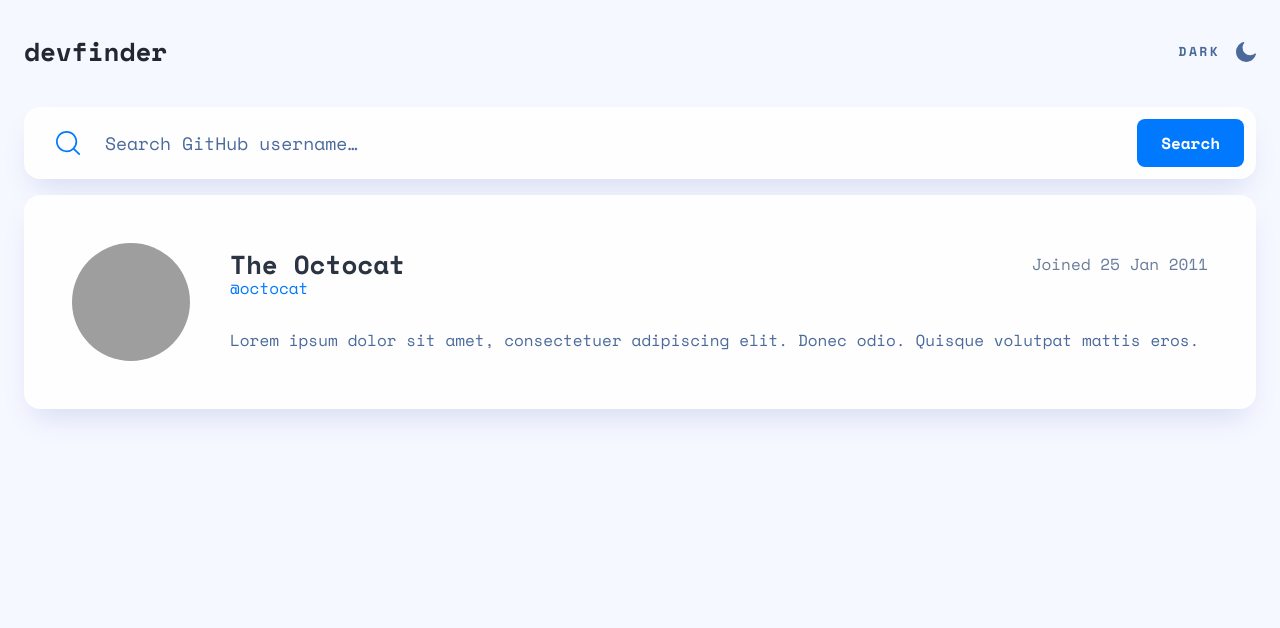
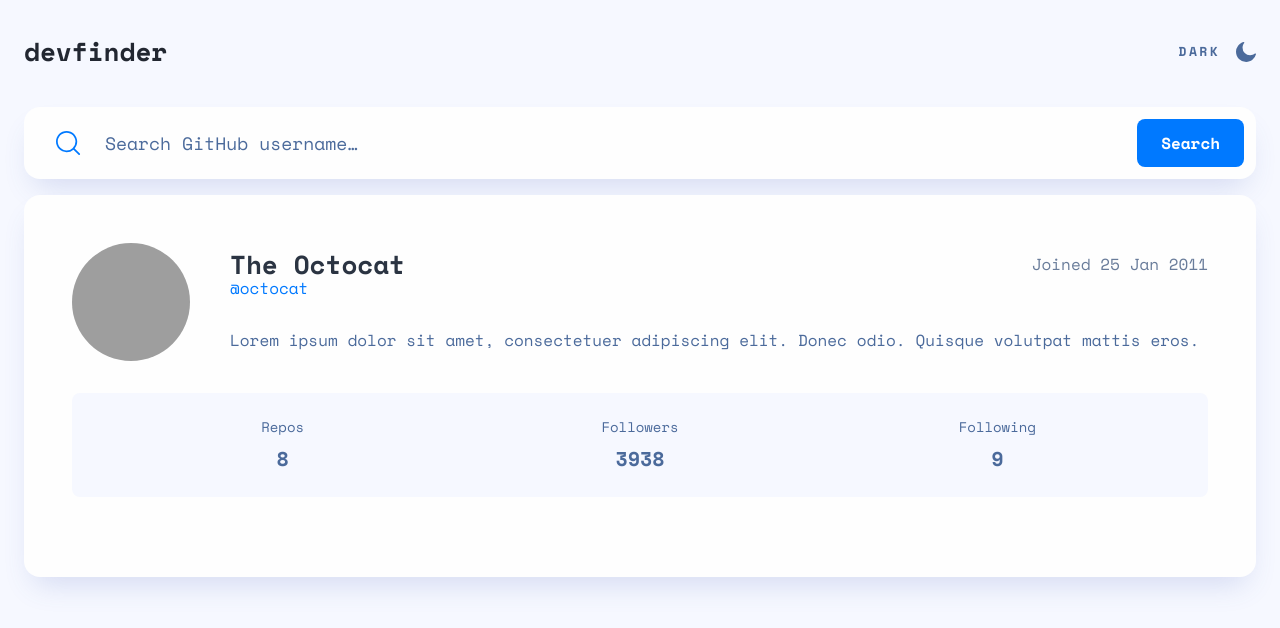
Before and after one commit to mayurDayal2000/github-user-search-app-main, a React (Vite) app: page / in a window 1280 px wide. Shown: the top 628 px of the page. Built offline with nearby package versions, Linux system fonts and the light colour scheme; grey boxes are pictures that could not be loaded.

Commit message:
added stats component for main content

```diff
--- a/src/components/MainContent.jsx
+++ b/src/components/MainContent.jsx
@@ -1,4 +1,5 @@
 import { Intro } from "./content/Intro";
+import { Stats } from "./content/Stats";
 
 export const MainContent = ({ isDarkMode }) => {
   return (
@@ -10,7 +11,7 @@ export const MainContent = ({ isDarkMode }) => {
       } rounded-2xl`}
     >
       <Intro isDarkMode={isDarkMode} />
-
+      <Stats isDarkMode={isDarkMode} />
 
     </section>
   );
--- /dev/null
+++ b/src/components/content/Stats.jsx
@@ -0,0 +1,47 @@
+export const Stats = ({isDarkMode}) => {
+  return (
+    <>
+      {/* Stats Section */}
+      <div
+        className={`my-6 md:my-8 rounded-lg p-2 md:px-8 md:py-4 ${
+          isDarkMode ? "bg-[#141D2F]" : "bg-[#F6F8FF]"
+        }`}
+      >
+        <ul className="flex items-center">
+          <li
+            className={`flex flex-col items-center justify-center gap-y-2 p-2 text-xs md:text-sm font-normal cursor-pointer flex-1 basis-full rounded-sm hover:bg-opacity-20 ${
+              isDarkMode
+                ? "text-[#fff] hover:bg-[#F6F8FF]"
+                : "text-[#4B6A9B] hover:bg-[#141D2F]"
+            }`}
+          >
+            <span>Repos</span>
+            <strong className="text-base md:text-xl font-bold">8</strong>
+          </li>
+
+          <li
+            className={`flex flex-col items-center justify-center gap-y-2 p-2 text-xs md:text-sm font-normal cursor-pointer flex-1 basis-full rounded-sm hover:bg-opacity-20 ${
+              isDarkMode
+                ? "text-[#fff] hover:bg-[#F6F8FF]"
+                : "text-[#4B6A9B] hover:bg-[#141D2F]"
+            }`}
+          >
+            <span>Followers</span>
+            <strong className="text-base md:text-xl font-bold">3938</strong>
+          </li>
+
+          <li
+            className={`flex flex-col items-center justify-center gap-y-2 p-2 text-xs md:text-sm font-normal cursor-pointer flex-1 basis-full rounded-sm hover:bg-opacity-20 ${
+              isDarkMode
+                ? "text-[#fff] hover:bg-[#F6F8FF]"
+                : "text-[#4B6A9B] hover:bg-[#141D2F]"
+            }`}
+          >
+            <span>Following</span>
+            <strong className="text-base md:text-xl font-bold">9</strong>
+          </li>
+        </ul>
+      </div>
+    </>
+  );
+};
```
